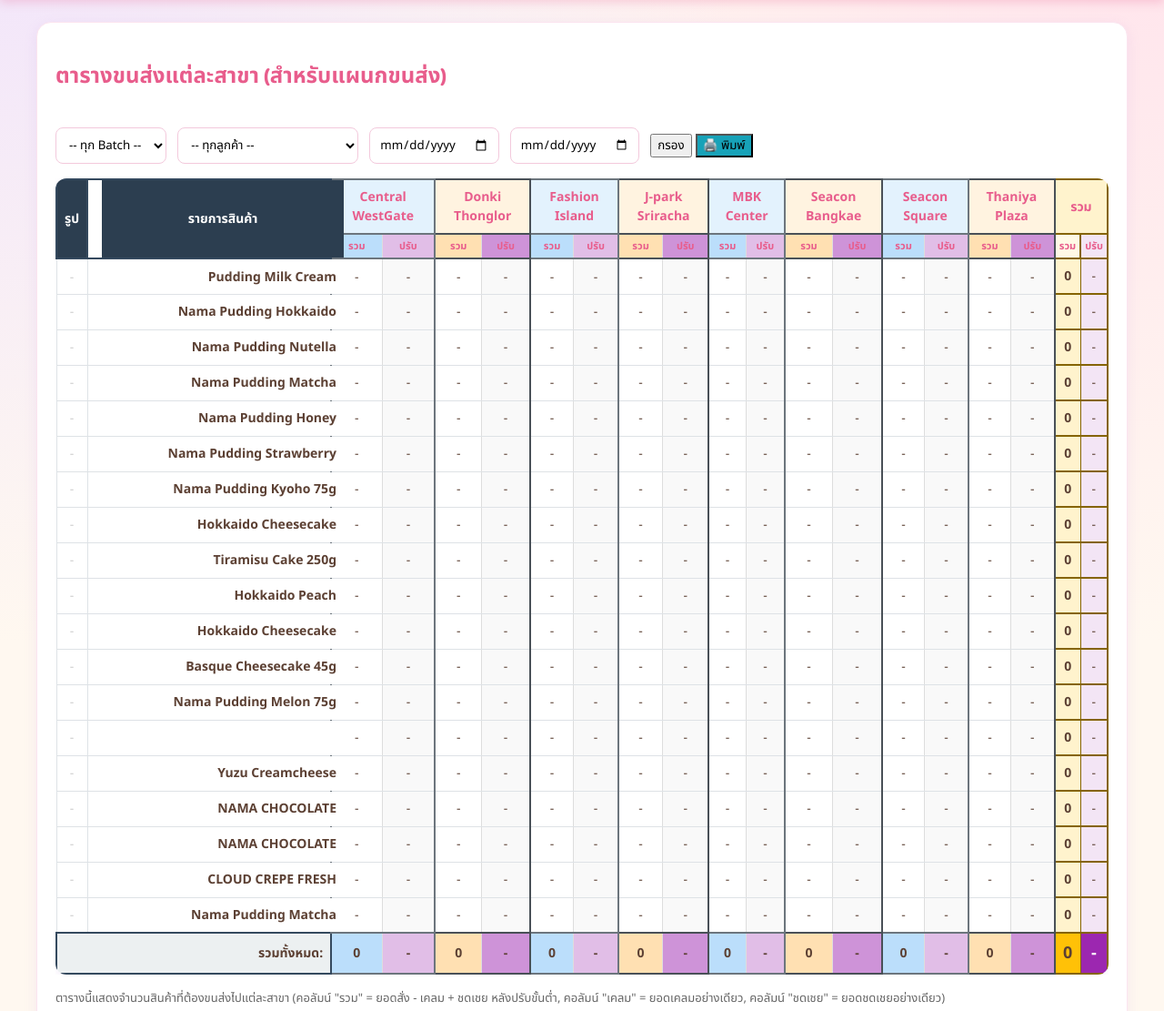
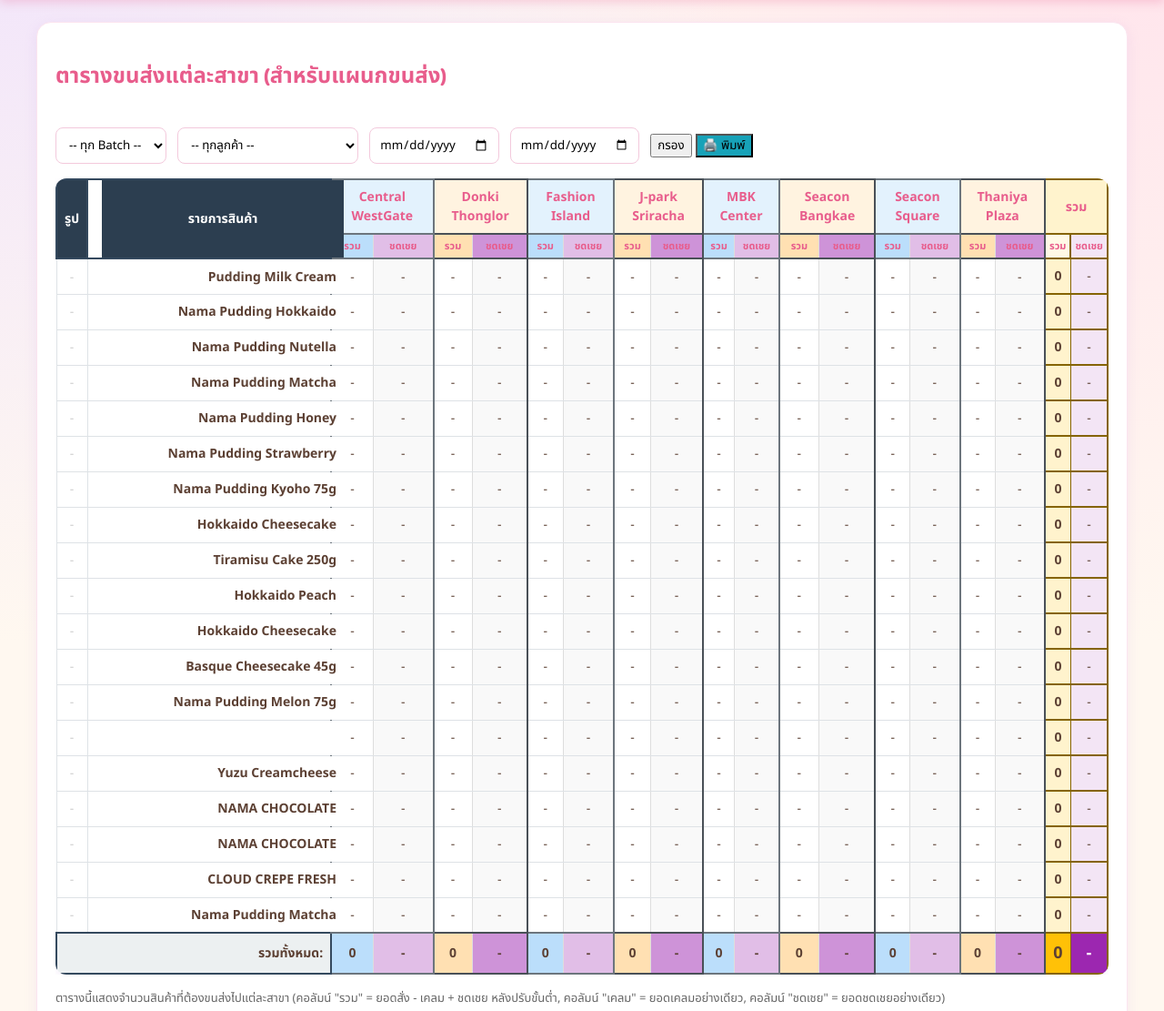
Before and after one commit to kittichaisangpayung-arch/oem-orders, a Django app: page /dashboard/shipping/ in a window 1280 px wide. Shown: the part 112-1223 px from the top of the page at 91% size. Run offline with Django 5.2, Linux system fonts and the light colour scheme; the visitor is signed in with stand-in values (Sample User, id 1); data comes from the database, SQL or seed files in the repository; data that the repository does not hold is empty.

Commit message:
Change 'ปรับ' to 'ชดเชย' in shipping summary table headers
Co-Authored-By: Claude Sonnet 5 <noreply@anthropic.com>

```diff
--- a/templates/dashboard/shipping_summary.html
+++ b/templates/dashboard/shipping_summary.html
@@ -46,10 +46,10 @@
                 <tr>
                     {% for store_name in store_names %}
                         <th style="border-right: 1px solid #ddd; border-bottom: 2px solid {% cycle '#6c757d' '#495057' %}; border-left: 2px solid {% cycle '#6c757d' '#495057' %}; padding: 4px; background: {% cycle '#bbdefb' '#ffe0b2' %}; font-size: 11px;">รวม</th>
-                        <th style="border-right: 2px solid {% cycle '#6c757d' '#495057' %}; border-bottom: 2px solid {% cycle '#6c757d' '#495057' %}; padding: 4px; background: {% cycle '#e1bee7' '#ce93d8' %}; font-size: 11px;">ปรับ</th>
+                        <th style="border-right: 2px solid {% cycle '#6c757d' '#495057' %}; border-bottom: 2px solid {% cycle '#6c757d' '#495057' %}; padding: 4px; background: {% cycle '#e1bee7' '#ce93d8' %}; font-size: 11px;">ชดเชย</th>
                     {% endfor %}
                     <th style="border: 2px solid #856404; border-top: none; padding: 4px; background: #fff9e6; font-size: 11px; font-weight: bold;">รวม</th>
-                    <th style="border: 2px solid #856404; border-top: none; border-left: 1px solid #856404; padding: 4px; background: #f3e5f5; font-size: 11px; font-weight: bold;">ปรับ</th>
+                    <th style="border: 2px solid #856404; border-top: none; border-left: 1px solid #856404; padding: 4px; background: #f3e5f5; font-size: 11px; font-weight: bold;">ชดเชย</th>
                 </tr>
             </thead>
             <tbody>
```
